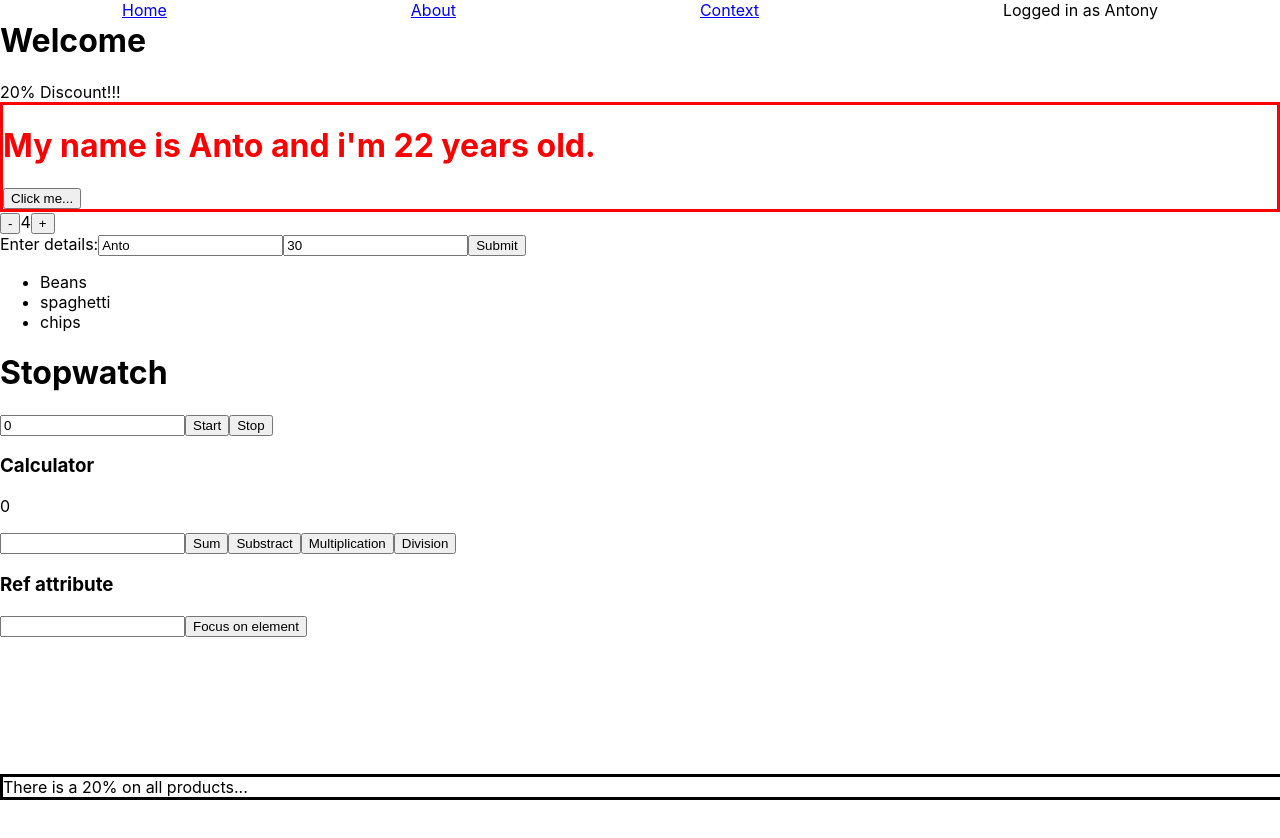
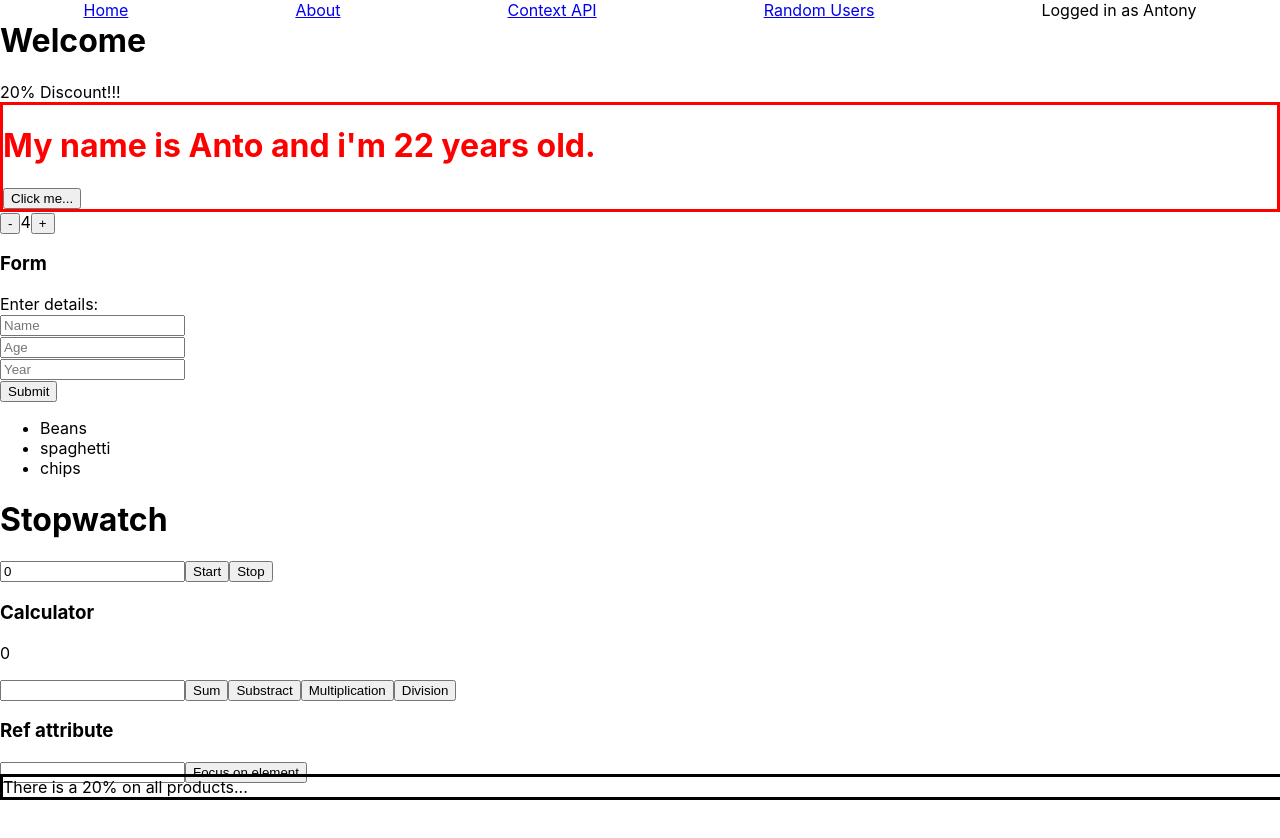
Before and after one commit to Antonykibet/react-tutorial, a React (Create React App) app: page / in a window 1280 px wide. Shown: the top 838 px of the page. Before the commit the page ends 800 px from the top, so only its background shows below. Built offline with nearby package versions, Linux system fonts and the light colour scheme.

Commit message:
useEffect implementation example

```diff
--- a/src/App.js
+++ b/src/App.js
@@ -5,24 +5,27 @@ import { userContext } from "./contexts"
 import Home from './components/Home.js'
 import About from './components/About.js'
 import ContextExample from './components/ContextExample.js';
+import RandomUsers from './components/RandomUsers.js';
 
 import './App.css';
 
 
 function App() {
-  const [username, setUsername] = useState('Antony')
+  const [username] = useState('Antony')
   return(
     <userContext.Provider value={username}>
       <nav>
         <Link to='/' >Home</Link>
         <Link to='/about'>About</Link>
-        <Link to='/context'>Context</Link>
+        <Link to='/context'>Context API</Link>
+        <Link to='/randomUsers'>Random Users</Link>
         <div>Logged in as {useContext(userContext)}</div>
       </nav>
       <Routes>
         <Route path='/' element = {<Home/>}/>
         <Route path='/about' element = {<About/>}/>
         <Route path='/context' element = {<ContextExample/>}/>
+        <Route path='/randomUsers' element = {<RandomUsers/>}/>
       </Routes>
     </userContext.Provider>
   )
--- a/src/components/ContextExample.js
+++ b/src/components/ContextExample.js
@@ -1,4 +1,4 @@
-import { useContext } from "react"
+import { useContext} from "react"
 import { userContext } from "../contexts.js"
 function ContextExample(){
     const user = useContext(userContext)
--- a/src/components/Form.js
+++ b/src/components/Form.js
@@ -1,17 +1,25 @@
 import { useState } from "react";
 
 function Form(){
-    const [inputs,setInputs] = useState('Anto')
-    function handleChange(event){
-        setInputs(event.target.value)
+    const [inputs,setInputs] = useState({frstName:'',age:'',year:''})
+    function handleChange(e){
+        setInputs({...inputs, [e.target.name]:e.target.value})
+    }
+    function formSubmision(e){
+        e.preventDefault()
+        console.log(inputs)
     }
     return(
-        <form>
-            <label>Enter details:</label>
-            <input type="text" name="frstName" value={inputs} onChange={(event)=>handleChange(event)}/>
-            <input type="text" name="age" value='30'/>
-            <input type="submit" />
-        </form>
+        <>
+            <h3>Form</h3>
+            <form onSubmit={formSubmision}>
+                <label>Enter details:</label><br/>
+                <input type="text" name="frstName" placeholder="Name" value={inputs.frstName} onChange={(event)=>handleChange(event)}/> <br/>
+                <input type="text" name="age" placeholder="Age" value={inputs.age} onChange={(event)=>handleChange(event)}/><br/>
+                <input type="text" name="year" placeholder="Year" value={inputs.year} onChange={(event)=>handleChange(event)}/><br/>
+                <input type="submit" />
+            </form>
+        </>
     )
 }
 export default Form
--- /dev/null
+++ b/src/components/RandomUsers.js
@@ -0,0 +1,26 @@
+import { useEffect, useState } from "react"
+
+function RandomUsers(){
+    const [users, setUsers] = useState([])
+    useEffect(()=>{
+        fetch('https://randomuser.me/api/?results=5')
+            .then(response=>response.json())
+            .then(result=>setUsers(result.results))
+    },[])
+    console.log(users.length)
+    return(
+        <>
+        {
+        users.length>0 ?
+            <ul>
+                {
+                    users.map(function(user){
+                        return <li>{`${user.name.first} ${user.name.last} Country:${user.location.country}`}</li>}
+                    )
+                }
+            </ul>
+            :<h3>No users at the moment...</h3>  }
+        </>
+    )
+}
+export default RandomUsers
```
